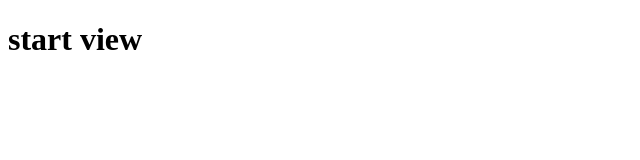
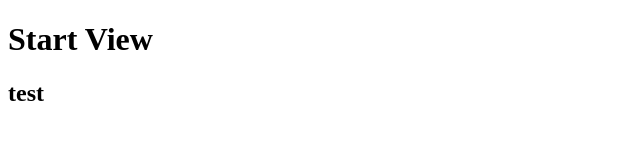
Before and after one commit to cjbreaux/cyoa-react, a React app: page /#/start in a window 1280 px wide. Shown: the top 160 px of the page, without its empty margins (0-640 px from the left). Built offline with nearby package versions, Linux system fonts and the light colour scheme.

Commit message:
break for lunch

```diff
--- a/src/components/PlayerCreation.jsx
+++ b/src/components/PlayerCreation.jsx
@@ -71,30 +71,30 @@ function PlayerCreation() {
         <label><span>Choose Your Class: </span></label>
         <div>
           <label>
-            <input type='radio' name='playerClass' value='Barbarian' />
+            <input type='radio' name='playerClass' value='barbarian' />
             <img src={barbarian}></img>
           </label>
           <label>
-            <input type='radio' name='playerClass' value='Rogue' />
+            <input type='radio' name='playerClass' value='rogue' />
             <img src={rogue}></img>
           </label>
           <label>
-            <input type='radio' name='playerClass' value='Cleric' />
+            <input type='radio' name='playerClass' value='cleric' />
             <img src={cleric}></img>
           </label>
         </div>
         <label><span>Select one item: </span></label>
         <div>
           <label>
-            <input type='radio' name='playerItems' value='Rope' />
+            <input type='radio' name='playerItems' value='rope' />
             <img src={rope}></img>
           </label>
           <label>
-            <input type='radio' name='playerItems' value='Knife' />
+            <input type='radio' name='playerItems' value='knife' />
             <img src={knife}></img>
           </label>
           <label>
-            <input type='radio' name='playerItems' value='Potion' />
+            <input type='radio' name='playerItems' value='potion' />
             <img src={potion}></img>
           </label>
         </div>
--- a/src/components/Start.jsx
+++ b/src/components/Start.jsx
@@ -1,10 +1,13 @@
 import React from 'react';
+import StatBar from './StatBar';
 import PLAYER from '../mockData/mockUser';
 
 function Start() {
-  console.log(PLAYER);
   return(
-    <h1>start view</h1>
+    <div>
+      <h1>Start View</h1>
+      <StatBar />
+    </div>
   );
 }
 
--- /dev/null
+++ b/src/components/StatBar.jsx
@@ -0,0 +1,16 @@
+import React from 'react';
+import PLAYER from '../mockData/mockUser';
+// import barbarian from '../assets/img/barbarian.png';
+
+function StatBar() {
+  console.log(`${PLAYER.playerClass}.png`);
+  return(
+    <div>
+      <h2>test</h2>
+
+
+    </div>
+  );
+}
+
+export default StatBar;
--- a/src/mockData/mockUser.js
+++ b/src/mockData/mockUser.js
@@ -1,7 +1,7 @@
 const PLAYER = {
   playerName: 'Grok',
-  playerClasss: 'Barbarian',
-  playerItems: ['Rope'],
+  playerClass: 'barbarian',
+  playerItems: ['rope'],
   hp: 10
 };
 
```
Also changed, not shown: src/components/ChoiceLinks.jsx (added), src/components/StoryText.jsx (added).
